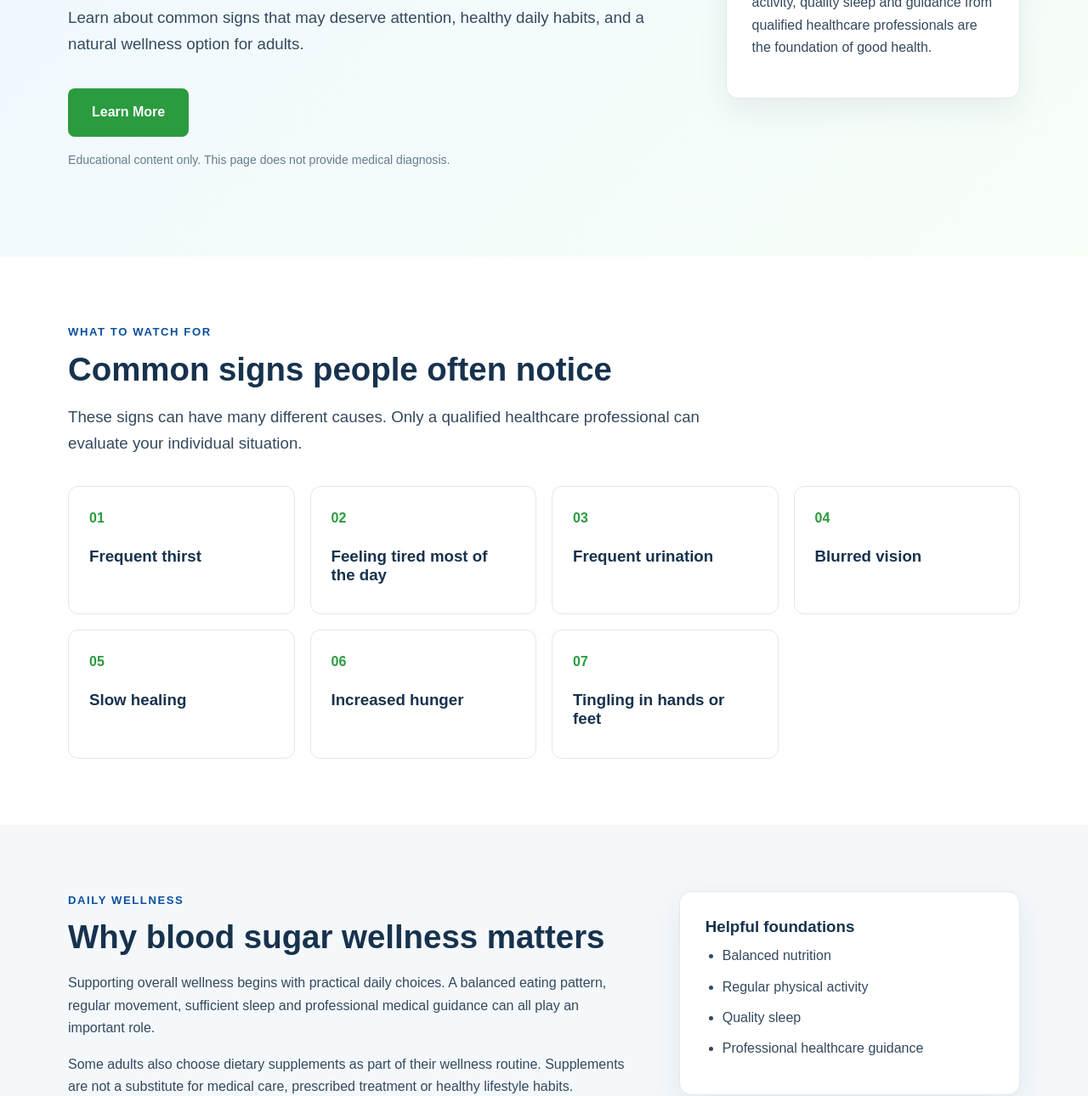
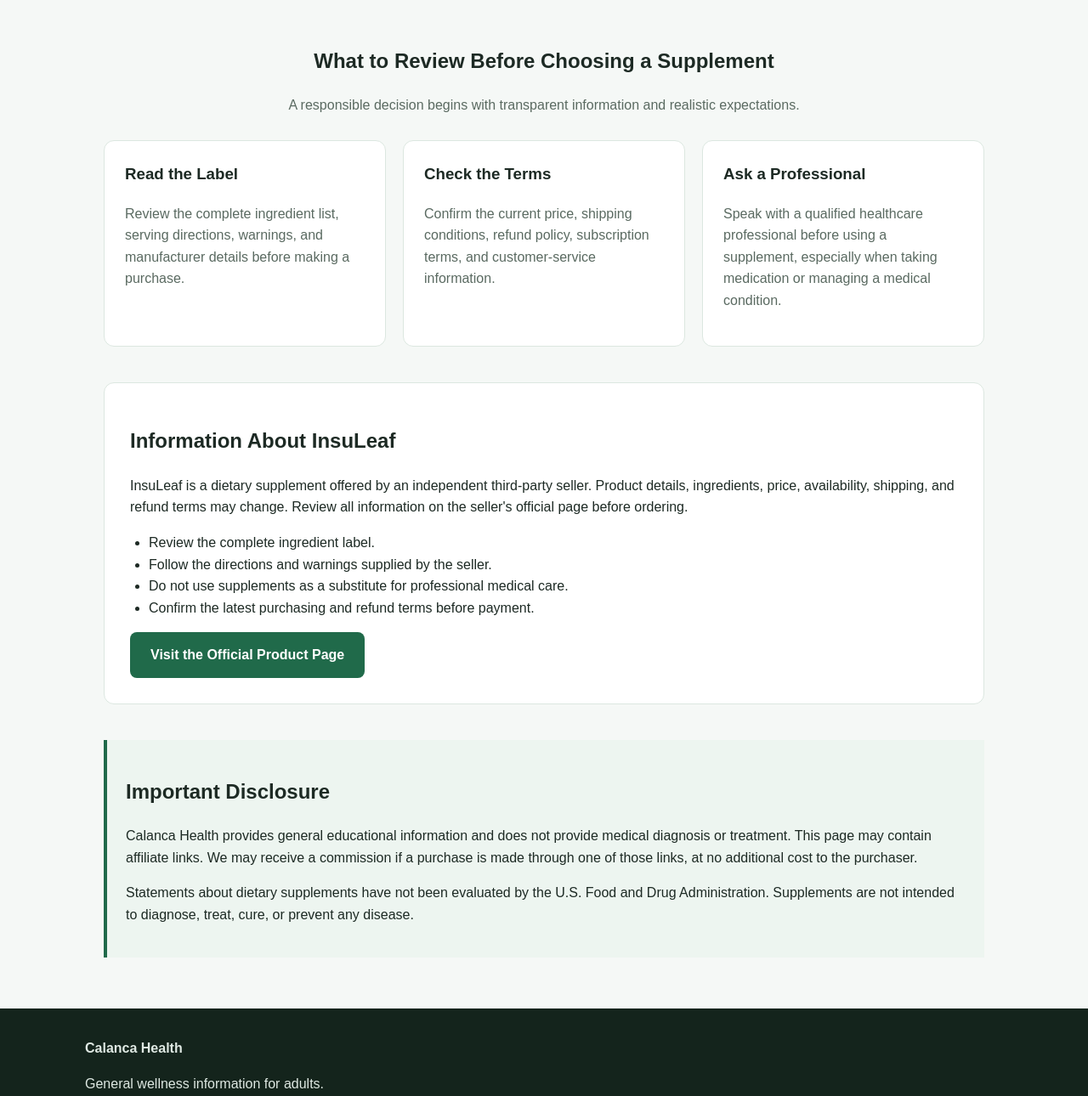
Before and after one commit to cleodenircalanca1/calanca-health-usa, a plain HTML site: page index.html in a window 1280 px wide. Shown: the part 450-1740 px from the top of the page at 85% size. Drawn offline with Linux system fonts and the light colour scheme.

Commit message:
Update index.html

```diff
--- a/index.html
+++ b/index.html
@@ -3,141 +3,278 @@
 <head>
   <meta charset="UTF-8">
   <meta name="viewport" content="width=device-width, initial-scale=1.0">
-  <title>Blood Sugar Wellness | Calanca Health</title>
-  <meta name="description" content="Educational information about common signs related to blood sugar wellness and healthy lifestyle support.">
-  <link rel="stylesheet" href="style.css">
+  <title>Calanca Health | Everyday Wellness Information</title>
+  <meta name="description" content="Practical information to help adults evaluate wellness products, ingredients, labels, and purchasing terms responsibly.">
+  <style>
+    :root {
+      --bg: #f5f8f6;
+      --card: #ffffff;
+      --text: #1d2a24;
+      --muted: #5a6a61;
+      --accent: #206a4a;
+      --accent-dark: #164b35;
+      --border: #dce7e0;
+    }
+
+    * { box-sizing: border-box; }
+
+    body {
+      margin: 0;
+      font-family: Arial, Helvetica, sans-serif;
+      background: var(--bg);
+      color: var(--text);
+      line-height: 1.6;
+    }
+
+    header {
+      background: var(--card);
+      border-bottom: 1px solid var(--border);
+    }
+
+    .nav {
+      max-width: 1080px;
+      margin: auto;
+      padding: 18px 22px;
+      display: flex;
+      justify-content: space-between;
+      align-items: center;
+      gap: 20px;
+    }
+
+    .brand {
+      font-size: 1.25rem;
+      font-weight: 700;
+      color: var(--accent-dark);
+    }
+
+    .nav a {
+      color: var(--text);
+      text-decoration: none;
+      margin-left: 18px;
+      font-size: 0.95rem;
+    }
+
+    .hero {
+      max-width: 1080px;
+      margin: auto;
+      padding: 72px 22px 54px;
+      text-align: center;
+    }
+
+    .hero h1 {
+      max-width: 780px;
+      margin: 0 auto 18px;
+      font-size: clamp(2rem, 5vw, 3.4rem);
+      line-height: 1.15;
+    }
+
+    .hero p {
+      max-width: 720px;
+      margin: 0 auto 30px;
+      color: var(--muted);
+      font-size: 1.08rem;
+    }
+
+    .button {
+      display: inline-block;
+      padding: 14px 24px;
+      border-radius: 8px;
+      background: var(--accent);
+      color: white;
+      text-decoration: none;
+      font-weight: 700;
+    }
+
+    .button:hover { background: var(--accent-dark); }
+
+    main {
+      max-width: 1080px;
+      margin: auto;
+      padding: 0 22px 60px;
+    }
+
+    .section-title {
+      text-align: center;
+      margin: 26px 0 28px;
+    }
+
+    .section-title p {
+      color: var(--muted);
+      max-width: 700px;
+      margin: 8px auto 0;
+    }
+
+    .grid {
+      display: grid;
+      grid-template-columns: repeat(3, 1fr);
+      gap: 20px;
+    }
+
+    .card {
+      background: var(--card);
+      border: 1px solid var(--border);
+      border-radius: 12px;
+      padding: 24px;
+    }
+
+    .card h3 { margin-top: 0; }
+
+    .card p { color: var(--muted); }
+
+    .feature {
+      margin-top: 42px;
+      background: var(--card);
+      border: 1px solid var(--border);
+      border-radius: 12px;
+      padding: 30px;
+    }
+
+    .feature ul {
+      padding-left: 22px;
+    }
+
+    .notice {
+      margin-top: 42px;
+      padding: 22px;
+      border-left: 4px solid var(--accent);
+      background: #edf5f0;
+    }
+
+    footer {
+      background: #14241c;
+      color: #dfe9e3;
+      padding: 34px 22px;
+    }
+
+    .footer-inner {
+      max-width: 1080px;
+      margin: auto;
+    }
+
+    footer a {
+      color: white;
+    }
+
+    .small {
+      font-size: 0.86rem;
+      color: #b8c8bf;
+    }
+
+    @media (max-width: 760px) {
+      .grid { grid-template-columns: 1fr; }
+      .nav { align-items: flex-start; }
+      .nav-links { display: none; }
+      .hero { padding-top: 50px; }
+    }
+  </style>
 </head>
+
 <body>
-  <header class="site-header">
-    <div class="container header-inner">
-      <a href="index.html" class="brand" aria-label="Calanca Health home">
-        <img src="logo-calanca-health.png" alt="Calanca Health">
-      </a>
-      <nav aria-label="Main navigation">
-        <a href="#signs">Common Signs</a>
-        <a href="#wellness">Wellness</a>
-        <a href="#about">About</a>
+  <header>
+    <div class="nav">
+      <div class="brand">Calanca Health</div>
+      <nav class="nav-links" aria-label="Main navigation">
+        <a href="#guide">Wellness Guide</a>
+        <a href="#product">Product Information</a>
+        <a href="#disclosure">Disclosure</a>
       </nav>
     </div>
   </header>
 
+  <section class="hero">
+    <h1>Make More Informed Wellness Choices</h1>
+    <p>
+      Clear, practical information to help adults review supplement labels,
+      ingredients, purchasing terms, and manufacturer information responsibly.
+    </p>
+    <a class="button" href="#guide">Read the Wellness Guide</a>
+  </section>
+
   <main>
-    <section class="hero">
-      <div class="container hero-grid">
-        <div>
-          <p class="eyebrow">CALANCA HEALTH WELLNESS GUIDE</p>
-          <h1>7 Warning Signs Your Blood Sugar May Need Attention</h1>
-          <p class="lead">
-            Learn about common signs that may deserve attention, healthy daily habits,
-            and a natural wellness option for adults.
+    <section id="guide">
+      <div class="section-title">
+        <h2>What to Review Before Choosing a Supplement</h2>
+        <p>
+          A responsible decision begins with transparent information and realistic expectations.
         </p>
-          <a class="button primary affiliate-link" href="https://0250e4pdlgjyte3ardykrvqqaf.hop.clickbank.net" rel="nofollow sponsored">
-            Learn More
-          </a>
-          <p class="small-note">Educational content only. This page does not provide medical diagnosis.</p>
       </div>
 
-        <aside class="hero-card" aria-label="Wellness reminder">
-          <h2>Healthy habits come first</h2>
+      <div class="grid">
+        <article class="card">
+          <h3>Read the Label</h3>
           <p>
-            Balanced nutrition, regular physical activity, quality sleep and guidance
-            from qualified healthcare professionals are the foundation of good health.
+            Review the complete ingredient list, serving directions, warnings,
+            and manufacturer details before making a purchase.
           </p>
-        </aside>
+        </article>
+
+        <article class="card">
+          <h3>Check the Terms</h3>
+          <p>
+            Confirm the current price, shipping conditions, refund policy,
+            subscription terms, and customer-service information.
+          </p>
+        </article>
+
+        <article class="card">
+          <h3>Ask a Professional</h3>
+          <p>
+            Speak with a qualified healthcare professional before using a supplement,
+            especially when taking medication or managing a medical condition.
+          </p>
+        </article>
       </div>
     </section>
 
-    <section id="signs" class="section">
-      <div class="container">
-        <p class="eyebrow">WHAT TO WATCH FOR</p>
-        <h2>Common signs people often notice</h2>
-        <p class="section-intro">
-          These signs can have many different causes. Only a qualified healthcare
-          professional can evaluate your individual situation.
+    <section class="feature" id="product">
+      <h2>Information About InsuLeaf</h2>
+      <p>
+        InsuLeaf is a dietary supplement offered by an independent third-party seller.
+        Product details, ingredients, price, availability, shipping, and refund terms
+        may change. Review all information on the seller's official page before ordering.
       </p>
 
-        <div class="cards">
-          <article class="card"><span>01</span><h3>Frequent thirst</h3></article>
-          <article class="card"><span>02</span><h3>Feeling tired most of the day</h3></article>
-          <article class="card"><span>03</span><h3>Frequent urination</h3></article>
-          <article class="card"><span>04</span><h3>Blurred vision</h3></article>
-          <article class="card"><span>05</span><h3>Slow healing</h3></article>
-          <article class="card"><span>06</span><h3>Increased hunger</h3></article>
-          <article class="card"><span>07</span><h3>Tingling in hands or feet</h3></article>
-        </div>
-      </div>
+      <ul>
+        <li>Review the complete ingredient label.</li>
+        <li>Follow the directions and warnings supplied by the seller.</li>
+        <li>Do not use supplements as a substitute for professional medical care.</li>
+        <li>Confirm the latest purchasing and refund terms before payment.</li>
+      </ul>
+
+      <a
+        class="button"
+        href="https://0250e4pdlgjyte3ardykrvqqaf.hop.clickbank.net"
+        target="_blank"
+        rel="nofollow sponsored noopener"
+      >
+        Visit the Official Product Page
+      </a>
     </section>
 
-    <section id="wellness" class="section soft">
-      <div class="container two-column">
-        <div>
-          <p class="eyebrow">DAILY WELLNESS</p>
-          <h2>Why blood sugar wellness matters</h2>
+    <section class="notice" id="disclosure">
+      <h2>Important Disclosure</h2>
       <p>
-            Supporting overall wellness begins with practical daily choices. A balanced
-            eating pattern, regular movement, sufficient sleep and professional medical
-            guidance can all play an important role.
+        Calanca Health provides general educational information and does not provide
+        medical diagnosis or treatment. This page may contain affiliate links.
+        We may receive a commission if a purchase is made through one of those links,
+        at no additional cost to the purchaser.
       </p>
       <p>
-            Some adults also choose dietary supplements as part of their wellness routine.
-            Supplements are not a substitute for medical care, prescribed treatment or
-            healthy lifestyle habits.
+        Statements about dietary supplements have not been evaluated by the U.S.
+        Food and Drug Administration. Supplements are not intended to diagnose,
+        treat, cure, or prevent any disease.
       </p>
-        </div>
-
-        <div class="check-panel">
-          <h3>Helpful foundations</h3>
-          <ul>
-            <li>Balanced nutrition</li>
-            <li>Regular physical activity</li>
-            <li>Quality sleep</li>
-            <li>Professional healthcare guidance</li>
-          </ul>
-        </div>
-      </div>
-    </section>
-
-    <section id="about" class="section">
-      <div class="container callout">
-        <p class="eyebrow">CALANCA HEALTH</p>
-        <h2>Educational wellness information for better daily choices</h2>
-        <p>
-          Calanca Health shares clear, responsible wellness information and introduces
-          products that may interest adults seeking natural lifestyle support.
-        </p>
-        <a class="button secondary affiliate-link" href="AFFILIATE_LINK_HERE" rel="nofollow sponsored">
-          Discover More
-        </a>
-        <p class="affiliate-disclosure">
-          Affiliate disclosure: Calanca Health may receive a commission when a visitor
-          purchases through links on this page, at no additional cost to the visitor.
-        </p>
-      </div>
     </section>
   </main>
 
   <footer>
-    <div class="container footer-grid">
-      <div>
+    <div class="footer-inner">
       <strong>Calanca Health</strong>
-        <p>Natural Support for Better Living</p>
-      </div>
-      <div class="footer-links">
-        <a href="privacy.html">Privacy Policy</a>
-        <a href="terms.html">Terms of Use</a>
-        <a href="contact.html">Contact</a>
-      </div>
-    </div>
-    <div class="container disclaimer">
-      <p>
-        The information on this website is for educational purposes only and is not
-        intended to diagnose, treat, cure or prevent any disease. Always consult a
-        qualified healthcare professional before making changes to your health routine.
+      <p>General wellness information for adults.</p>
+      <p class="small">
+        © 2026 Calanca Health. All rights reserved.
       </p>
-      <p>Copyright © 2026 Calanca Health.</p>
     </div>
   </footer>
-
-  <script src="script.js"></script>
 </body>
 </html>
```
Lines whose indentation alone changed are shown as unchanged.
